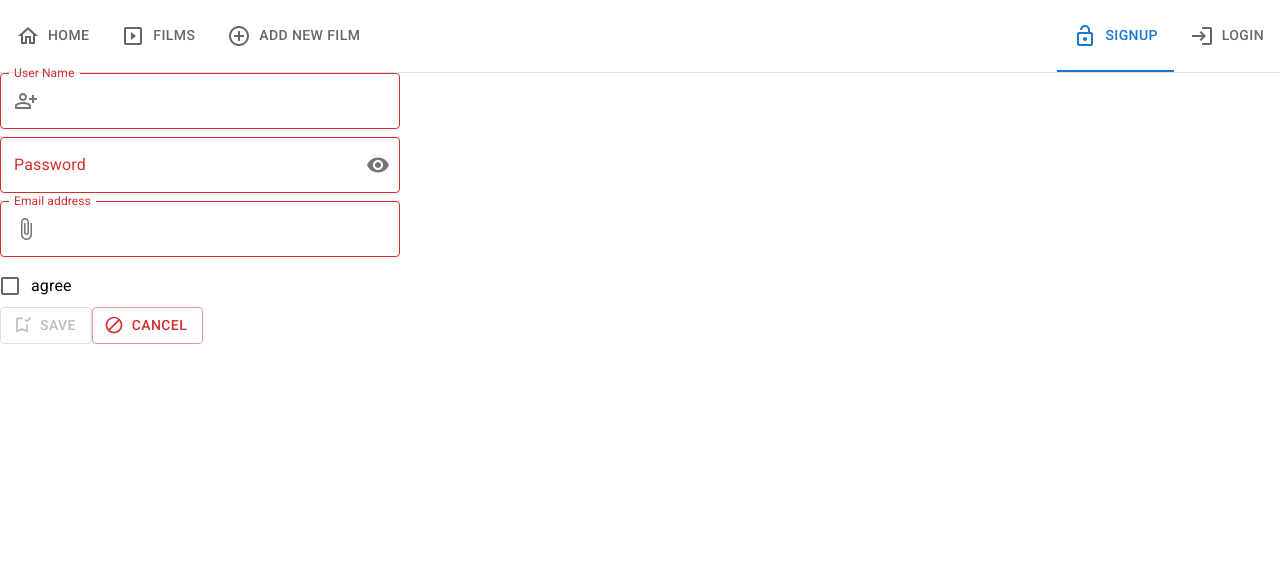
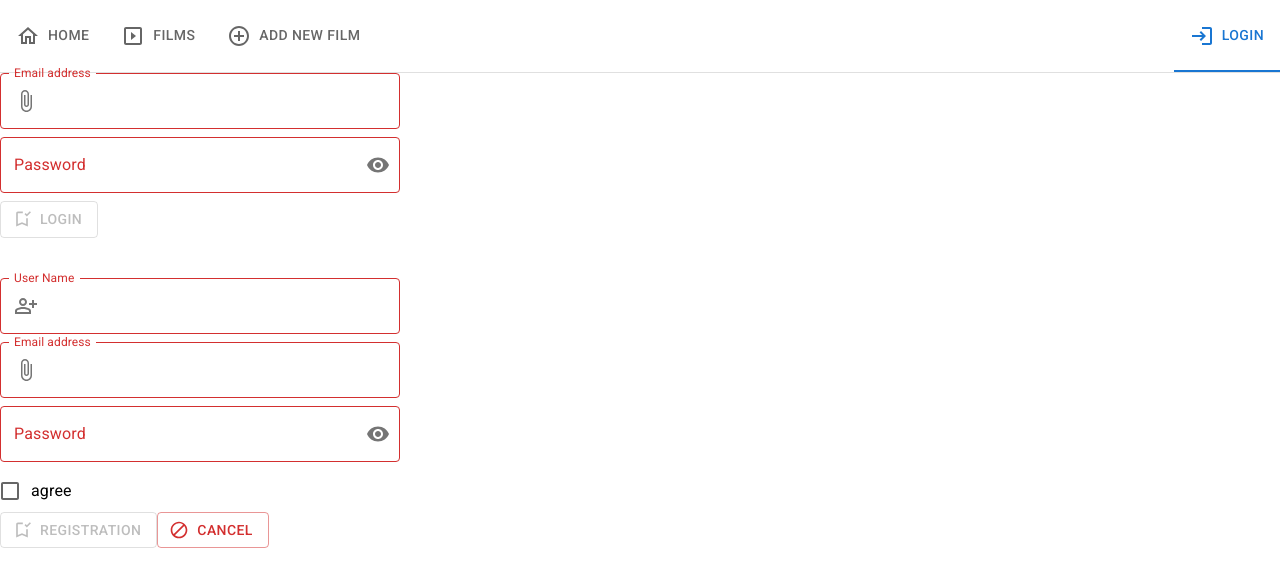
Before and after one commit to andrbat/films-project, a React (Create React App) app: page /signup in a window 1280 px wide. Shown: the top 586 px of the page. Built offline with nearby package versions, Linux system fonts and the light colour scheme; no server answers.

Commit message:
22.02.10 18:00

```diff
--- a/src/components/App.tsx
+++ b/src/components/App.tsx
@@ -1,58 +1,101 @@
-import { Route, Routes, useLocation } from "react-router-dom";
+import { Route, Routes, useLocation, useNavigate } from "react-router-dom";
 import { Box } from "@mui/material";
 import React, { useEffect, useState } from "react";
-import { ifilm } from "../types/type";
+import { ifilm, iuser } from "../types/type";
 import "./App.css";
-import { emptyF, fetchData } from "./data/data";
+import {
+  deleteData,
+  editData,
+  emptyF,
+  fetchData,
+  pushData,
+  pushUser,
+  uid,
+} from "./data/data";
 import Films from "./films";
 
 import EditFilm from "./editFilm";
 import { idTabs, NavigateTebs } from "./navigateTebs";
 import { Home } from "./home";
 import { SignUp } from "./signup";
+import { addNotify } from "./notyfy";
+import SignOut from "./signout";
+
+export const UserContext = React.createContext("");
 
 function App() {
   const [films, setFilms] = useState<ifilm[]>([]);
+  const [regUser, setRegUser] = useState("");
 
   const location = useLocation();
+  const navigate = useNavigate();
 
   useEffect(() => {
     fetchData()
       .then((val) => {
         setFilms(val);
       })
-      .catch((e) => console.log(e));
+      .catch((e) => console.log("Request failed", e));
   }, []);
 
   const handleDelete = (id: string) => {
+    deleteData(id)
+      .then((val) => {
+        // console.log(id, val);
         setFilms((oldF) => {
           return oldF.filter((e) => e.id !== id);
         });
+        addNotify("Complited !!!", false);
+      })
+      .catch((e) => console.log("Request failed", e));
   };
 
-  const handleAddEdit = (
-    e: React.MouseEvent<HTMLButtonElement>,
-    film: ifilm
-  ) => {
-    setFilms((oldF) => {
-      const newF = [...oldF];
+  const handleAddEdit = (film: ifilm) => {
+    const newF = [...films];
     const idx = newF.findIndex((e) => e.id === film.id);
     if (idx === -1) {
+      pushData(film)
+        .then((val) => {
           newF.push(film);
+          setFilms(newF);
+          addNotify("Complited !!!", false);
+        })
+        .catch((e) => console.log("Request failed", e));
     } else {
-        newF[idx].img = film.img;
-        newF[idx].title = film.title;
-        newF[idx].director = film.director;
-        newF[idx].duration = film.duration;
-        newF[idx].price = film.price;
-        newF[idx].description = film.description;
+      editData(film)
+        .then((val) => {
+          newF[idx] = film;
+          setFilms(newF);
+          addNotify("Complited !!!", false);
+        })
+        .catch((e) => console.log("Request failed", e));
     }
-      return newF;
-    });
+  };
+
+  const handleNewUser = (curUser: iuser) => {
+    const user = {
+      id: uid(),
+      name: curUser.name,
+      email: curUser.email,
+      password: curUser.password,
+    };
+    pushUser(user)
+      .then((val) => {
+        addNotify("Complited !!!", false);
+        setRegUser(user.id);
+        navigate("/films");
+      })
+      .catch((e) => console.log("Request failed", e));
+  };
+
+  const handlerLogin = (userId: string) => {
+    setRegUser(userId);
+    navigate("/films");
   };
 
   return (
     <Box sx={{ maxWidth: "1400px", width: "100%", margin: "auto" }}>
+      <UserContext.Provider value={regUser}>
         <NavigateTebs idTab={idTabs(location.pathname)} />
         <Routes>
           <Route path="/" element={<Home />} />
@@ -70,7 +113,12 @@ function App() {
             path="addfilm"
             element={<EditFilm onNew={handleAddEdit} initVal={emptyF} />}
           />
-        <Route path="signup" element={<SignUp />} />
+          <Route
+            path="signup"
+            element={<SignUp onSave={handleNewUser} onLogin={handlerLogin} />}
+          />
+          <Route path="signout" element={<SignOut />} />
+
           <Route
             path="*"
             element={
@@ -80,6 +128,7 @@ function App() {
             }
           />
         </Routes>
+      </UserContext.Provider>
     </Box>
   );
 }
--- a/src/components/editFilm.tsx
+++ b/src/components/editFilm.tsx
@@ -6,14 +6,13 @@ import AccessTimeIcon from "@mui/icons-material/AccessTime";
 import GroupsIcon from "@mui/icons-material/Groups";
 import React from "react";
 import { ifilm } from "../types/type";
-import { addNotify } from "./notyfy";
 
 import DoNotDisturbAltOutlinedIcon from "@mui/icons-material/DoNotDisturbAltOutlined";
 import BookmarkAddedOutlinedIcon from "@mui/icons-material/BookmarkAddedOutlined";
 import AttachFileOutlinedIcon from "@mui/icons-material/AttachFileOutlined";
 
 interface EditFilmProps {
-  onNew: (e: React.MouseEvent<HTMLButtonElement>, film: ifilm) => void;
+  onNew: (film: ifilm) => void;
   initVal: ifilm;
 }
 
@@ -162,8 +161,7 @@ export default function EditFilm({ onNew, initVal }: EditFilmProps) {
           startIcon={<BookmarkAddedOutlinedIcon />}
           disabled={!verify}
           onClick={(e) => {
-            onNew(e, film);
-            addNotify("Complited !!!");
+            onNew(film);
             setFilm(initVal);
           }}
         >
--- a/src/components/films.css
+++ b/src/components/films.css
@@ -1,5 +1,5 @@
 .films {
-  max-width: 350px;
+  max-width: 300px;
   margin: auto;
   position: relative;
   border: 2px solid #afafaf;
--- a/src/components/films.tsx
+++ b/src/components/films.tsx
@@ -23,7 +23,7 @@ export const style = {
 interface HomeProps {
   curFilms: ifilm[];
   onDelete: (id: string) => void;
-  onEdit: (e: React.MouseEvent<HTMLButtonElement>, film: ifilm) => void;
+  onEdit: (film: ifilm) => void;
 }
 
 function Films({ curFilms, onDelete, onEdit }: HomeProps) {
@@ -42,7 +42,7 @@ function Films({ curFilms, onDelete, onEdit }: HomeProps) {
     <>
       <Grid container spacing={2}>
         {curFilms.map((e) => (
-          <Grid item xs={12} md={6} xl={4} key={e.id}>
+          <Grid item xs={12} md={4} xl={3} key={e.id}>
             <div className="films">
               <Film curFilm={e} handlerClick={handleOpen} />
               <div className="films_buttons">
--- a/src/components/navigateTebs.tsx
+++ b/src/components/navigateTebs.tsx
@@ -1,12 +1,12 @@
-import { useState } from "react";
+import { useContext, useState } from "react";
 import { Box, Tab, Tabs } from "@mui/material";
 
 import HomeOutlinedIcon from "@mui/icons-material/HomeOutlined";
 import SlideshowOutlinedIcon from "@mui/icons-material/SlideshowOutlined";
 import AddCircleOutlineOutlinedIcon from "@mui/icons-material/AddCircleOutlineOutlined";
-import LockOpenOutlinedIcon from "@mui/icons-material/LockOpenOutlined";
 import LoginOutlinedIcon from "@mui/icons-material/LoginOutlined";
 import { useNavigate } from "react-router-dom";
+import { UserContext } from "./App";
 
 export function idTabs(to: string) {
   let tab = 0;
@@ -23,12 +23,10 @@ export function idTabs(to: string) {
     case "/signup":
       tab = 3;
       break;
-    case "/login":
-      tab = 4;
-      break;
   }
   return tab;
 }
+
 interface NavTebsProp {
   idTab: number;
 }
@@ -36,6 +34,7 @@ interface NavTebsProp {
 export function NavigateTebs({ idTab }: NavTebsProp) {
   const [value, setValue] = useState(idTab);
   const navigate = useNavigate();
+  const user = useContext(UserContext);
 
   const handleChange = (
     event: React.SyntheticEvent<Element, Event>,
@@ -59,9 +58,6 @@ export function NavigateTebs({ idTab }: NavTebsProp) {
       case 3:
         navigate("/signup");
         break;
-      case 4:
-        navigate("/login");
-        break;
     }
   }
 
@@ -81,15 +77,10 @@ export function NavigateTebs({ idTab }: NavTebsProp) {
             label="Add new film"
           />
           <Tab
-            icon={<LockOpenOutlinedIcon />}
+            icon={<LoginOutlinedIcon />}
             iconPosition="start"
             sx={{ marginLeft: "auto" }}
-            label="Signup"
-          />
-          <Tab
-            icon={<LoginOutlinedIcon />}
-            iconPosition="start"
-            label="Login"
+            label={user.length === 0 ? "Login" : "Singout"}
           />
         </Tabs>
       </Box>
--- a/src/components/notyfy.ts
+++ b/src/components/notyfy.ts
@@ -1,8 +1,8 @@
 import "./notify.css";
 
-export function addNotify(msg: string) {
+export function addNotify(msg: string, isErr: boolean) {
   const div = document.createElement("div");
-  div.classList.add("notify");
+  div.classList.add("notify", isErr ? "notify-error" : "notify-simple");
   div.innerHTML = msg;
   document.body.appendChild(div);
   requestAnimationFrame(() => div.classList.add("notify-apear"));
--- /dev/null
+++ b/src/components/signout.tsx
@@ -0,0 +1,3 @@
+export default function SignOut() {
+  return <></>;
+}
--- a/src/components/signup.tsx
+++ b/src/components/signup.tsx
@@ -16,20 +16,23 @@ import PersonAddAltOutlinedIcon from "@mui/icons-material/PersonAddAltOutlined";
 import Visibility from "@mui/icons-material/Visibility";
 import VisibilityOff from "@mui/icons-material/VisibilityOff";
 import { useEffect, useState } from "react";
-
-interface iuser {
-  name: string;
-  password: string;
-  email: string;
-  agree: boolean;
-}
+import { iuser } from "../types/type";
+import { fetchUser } from "./data/data";
+import { addNotify } from "./notyfy";
 
 const emptyU = { name: "", password: "", email: "", agree: false };
 
-export function SignUp() {
+interface SignUpProps {
+  onSave: (curUser: iuser) => void;
+  onLogin: (userId: string) => void;
+}
+
+export function SignUp({ onSave, onLogin }: SignUpProps) {
   const [showPassword, setShowPassword] = useState(false);
   const [curUser, setCurUser] = useState<iuser>(emptyU);
   const [verify, setVerify] = useState(false);
+  const [login, setLogin] = useState("");
+  const [password, setPassword] = useState("");
 
   useEffect(() => {
     setVerify(
@@ -59,8 +62,84 @@ export function SignUp() {
     });
   };
 
+  const handlerSave = () => {
+    fetchUser(curUser.email)
+      .then((val) => {
+        if (val.length === 0) {
+          onSave(curUser);
+        } else {
+          addNotify("User is exist!!!", true);
+        }
+      })
+      .catch((e) => console.log("Request failed", e));
+  };
+
+  const handlerLogin = () => {
+    fetchUser(login)
+      .then((val) => {
+        if (val.length === 0 || val[0].password !== password) {
+          addNotify("User or password is wrong!!!", true);
+        } else {
+          onLogin(val[0].id);
+        }
+      })
+      .catch((e) => console.log("Request failed", e));
+  };
+
   return (
     <Box component="form" noValidate autoComplete="off" sx={{ maxWidth: 400 }}>
+      <div>
+        <TextField
+          fullWidth
+          label="Email address"
+          sx={{ marginBottom: 1 }}
+          InputProps={{
+            startAdornment: (
+              <InputAdornment position="start">
+                <AttachFileOutlinedIcon />
+              </InputAdornment>
+            ),
+          }}
+          name="email"
+          value={login}
+          onChange={(e) => setLogin(e.target.value)}
+          error={login.trim().length === 0}
+        />
+        <TextField
+          fullWidth
+          label="Password"
+          type={showPassword ? "text" : "password"}
+          sx={{ marginBottom: 1 }}
+          InputProps={{
+            endAdornment: (
+              <InputAdornment position="end">
+                <IconButton
+                  onClick={() => setShowPassword(!showPassword)}
+                  edge="end"
+                >
+                  {showPassword ? <VisibilityOff /> : <Visibility />}
+                </IconButton>
+              </InputAdornment>
+            ),
+          }}
+          name="password"
+          value={password}
+          onChange={(e) => setPassword(e.target.value)}
+          error={password.trim().length === 0}
+        />
+      </div>
+      <div>
+        <Button
+          sx={{ marginBottom: 5 }}
+          variant="outlined"
+          size="medium"
+          startIcon={<BookmarkAddedOutlinedIcon />}
+          disabled={login.length === 0 || password.length === 0}
+          onClick={() => handlerLogin()}
+        >
+          Login
+        </Button>
+      </div>
       <div>
         <TextField
           fullWidth
@@ -77,6 +156,22 @@ export function SignUp() {
           value={curUser.name}
           onChange={handleChange}
           error={curUser.name.trim().length === 0}
+        />
+        <TextField
+          fullWidth
+          label="Email address"
+          sx={{ marginBottom: 1 }}
+          InputProps={{
+            startAdornment: (
+              <InputAdornment position="start">
+                <AttachFileOutlinedIcon />
+              </InputAdornment>
+            ),
+          }}
+          name="email"
+          value={curUser.email}
+          onChange={handleChange}
+          error={curUser.email.trim().length === 0}
         />
         <TextField
           fullWidth
@@ -100,22 +195,6 @@ export function SignUp() {
           onChange={handleChange}
           error={curUser.password.trim().length === 0}
         />
-        <TextField
-          fullWidth
-          label="Email address"
-          sx={{ marginBottom: 1 }}
-          InputProps={{
-            startAdornment: (
-              <InputAdornment position="start">
-                <AttachFileOutlinedIcon />
-              </InputAdornment>
-            ),
-          }}
-          name="email"
-          value={curUser.email}
-          onChange={handleChange}
-          error={curUser.email.trim().length === 0}
-        />
       </div>
       <FormControlLabel
         control={
@@ -133,8 +212,9 @@ export function SignUp() {
           size="medium"
           startIcon={<BookmarkAddedOutlinedIcon />}
           disabled={!verify}
+          onClick={() => handlerSave()}
         >
-          Save
+          Registration
         </Button>
         <Button
           variant="outlined"
```
Also changed, not shown: src/components/data/data.ts (+85 -8 lines), src/components/notify.css (+6 -2 lines), src/index.tsx (+3 -4 lines), src/types/type.ts (+14 -0 lines), 1 other file (tests, documents, lock files or other folders). Lines whose indentation alone changed are shown as unchanged.
